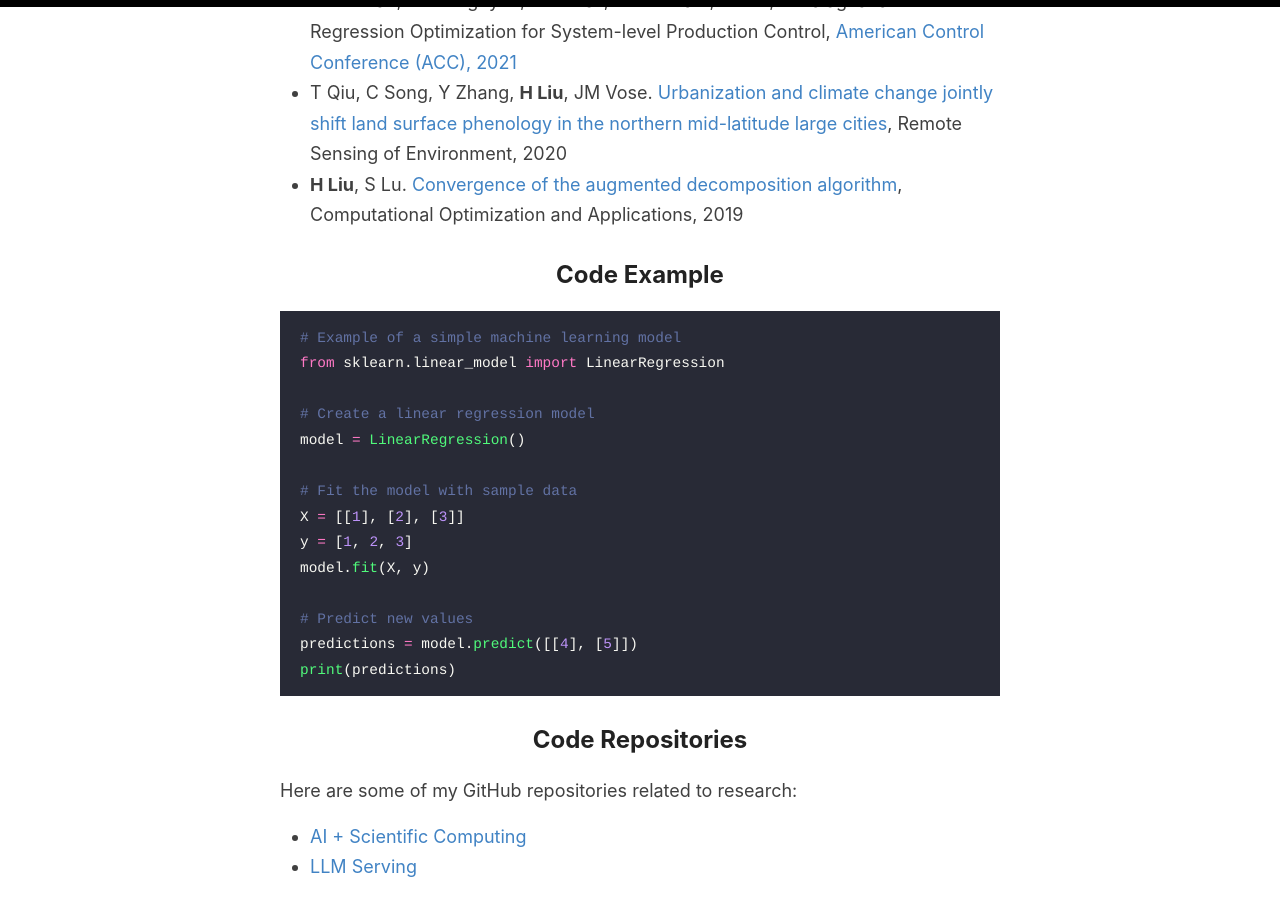
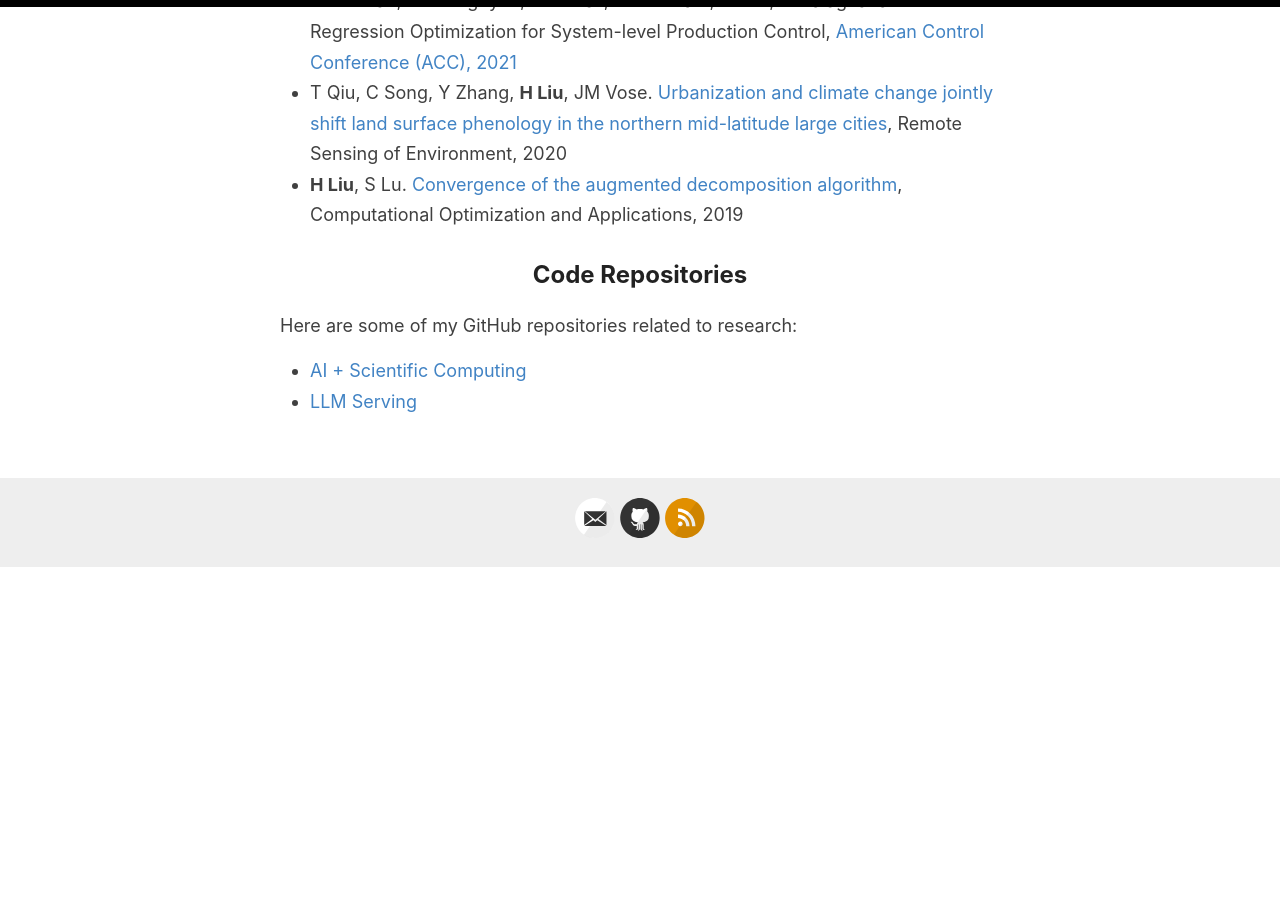
Before and after one commit to hsliuustc/hsliuustc.github.io, a Jekyll site: the page built from _pages/research.md, in a window 1280 px wide and 900 px high, scrolled down 580 px. Built offline with Jekyll 4.4.1, drawn with Linux system fonts in a browser that asks for light colours; after the commit the page ends 1147 px from its top, so only the background shows below that.

````diff
--- a/_pages/research.md
+++ b/_pages/research.md
@@ -69,25 +69,6 @@ The generated [RSS feed](https://en.wikipedia.org/wiki/RSS) of your blog can be
 
 The generated sitemap of your blog can be found at <https://yourgithubusername.github.io/sitemap>. You can see the example sitemap feed over [here](https://www.amitmerchant.com/reverie/sitemap). -->
 
-## Code Example
-
-```python
-# Example of a simple machine learning model
-from sklearn.linear_model import LinearRegression
-
-# Create a linear regression model
-model = LinearRegression()
-
-# Fit the model with sample data
-X = [[1], [2], [3]]
-y = [1, 2, 3]
-model.fit(X, y)
-
-# Predict new values
-predictions = model.predict([[4], [5]])
-print(predictions)
-```
-
 
 ## Code Repositories
 
````
